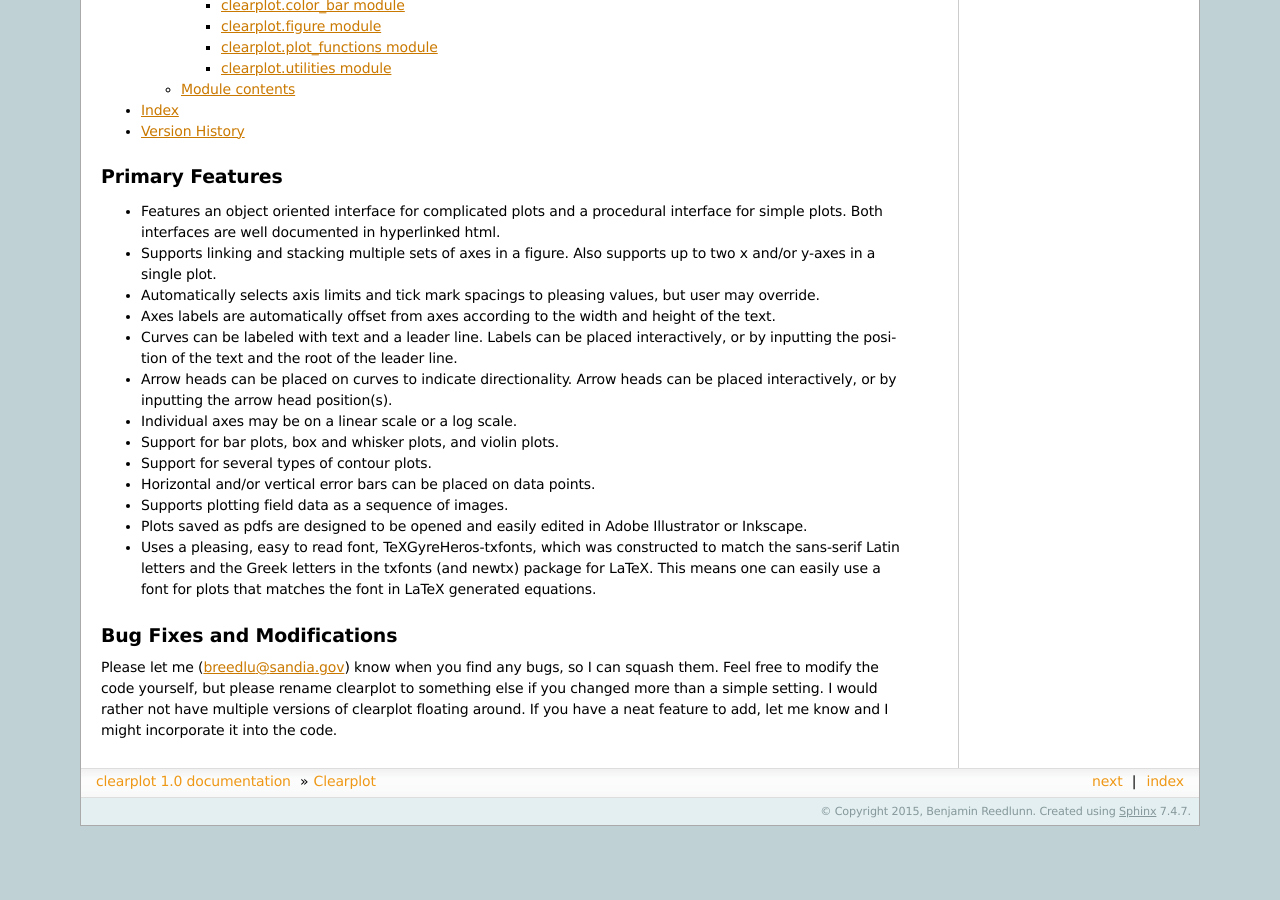
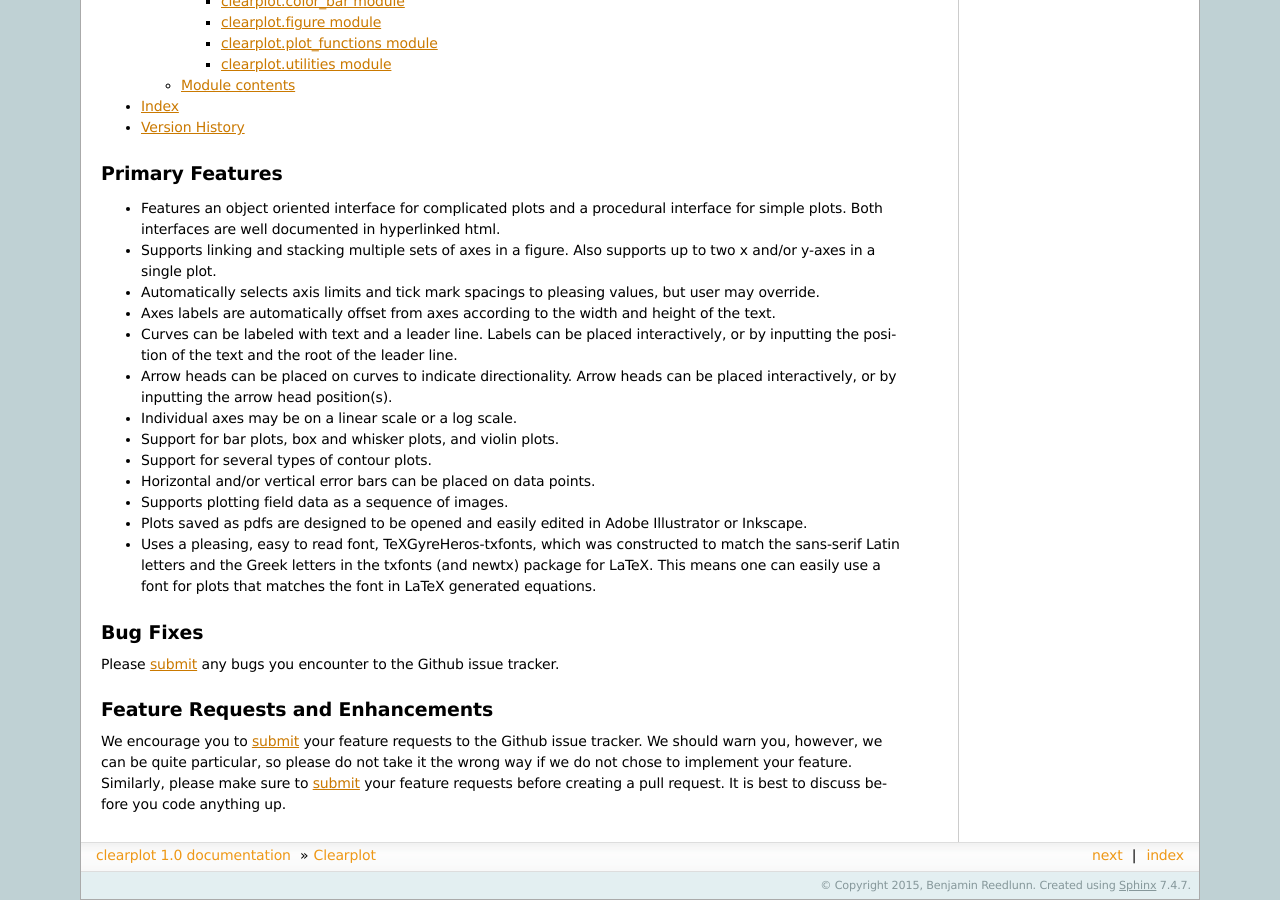
Before and after one commit to breedlun/clearplot, a Sphinx documentation site: the page built from doc/source/index.rst, in a window 1280 px wide and 900 px high, scrolled down 645 px. Built offline with Sphinx 7.4.7, drawn with Linux system fonts in a browser that asks for light colours; formulas are drawn with MathJax 3; pages that are not in the unit, such as notebooks, are missing from menus; before the commit the page ends 1471 px from its top, so only the background shows below that; some of the changed text lies outside the part shown.

```diff
--- a/doc/source/index.rst
+++ b/doc/source/index.rst
@@ -12,7 +12,7 @@ Clearplot creates publication quality plots using matplotlib.  At the moment, th
 Although the documentation has detailed descriptions of the clearplot syntax, probably the best way to get started is to look at the `examples <./examples/index.html>`_.
 
 Contents
-========
+--------
 
 .. toctree::
 	:maxdepth: 4
@@ -39,7 +39,10 @@ Primary Features
 - Plots saved as pdfs are designed to be opened and easily edited in Adobe Illustrator or Inkscape.
 - Uses a pleasing, easy to read font, TeXGyreHeros-txfonts, which was constructed to match the sans-serif Latin letters and the Greek letters in the txfonts (and newtx) package for LaTeX.  This means one can easily use a font for plots that matches the font in LaTeX generated equations.
 
-Bug Fixes and Modifications
----------------------------
+Bug Fixes
+---------
+Please `submit <https://github.com/breedlu/clearplot/issues/new>`_ any bugs you encounter to the Github issue tracker.
 
-Please let me (breedlu@sandia.gov) know when you find any bugs, so I can squash them.  Feel free to modify the code yourself, but please rename clearplot to something else if you changed more than a simple setting.  I would rather not have multiple versions of clearplot floating around. If you have a neat feature to add, let me know and I might incorporate it into the code.
+Feature Requests and Enhancements
+---------------------------------
+We encourage you to `submit <https://github.com/breedlu/clearplot/issues/new>`_ your feature requests to the Github issue tracker.  We should warn you, however, we can be quite particular, so please do not take it the wrong way if we do not chose to implement your feature.  Similarly, please make sure to `submit <https://github.com/breedlu/clearplot/issues/new>`_ your feature requests before creating a pull request.  It is best to discuss before you code anything up.
```
Also changed, not shown: README.md (+11 -5 lines), doc/source/examples/index.rst (+7 -7 lines), 1 other file.
